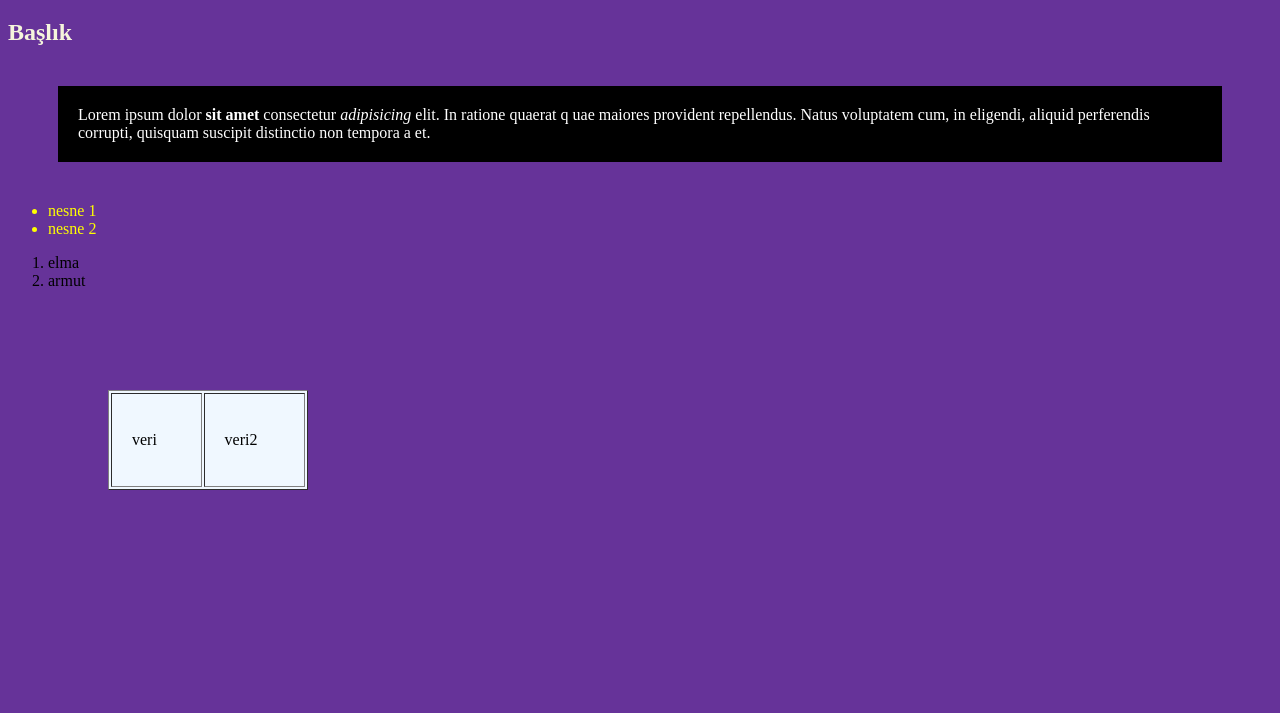
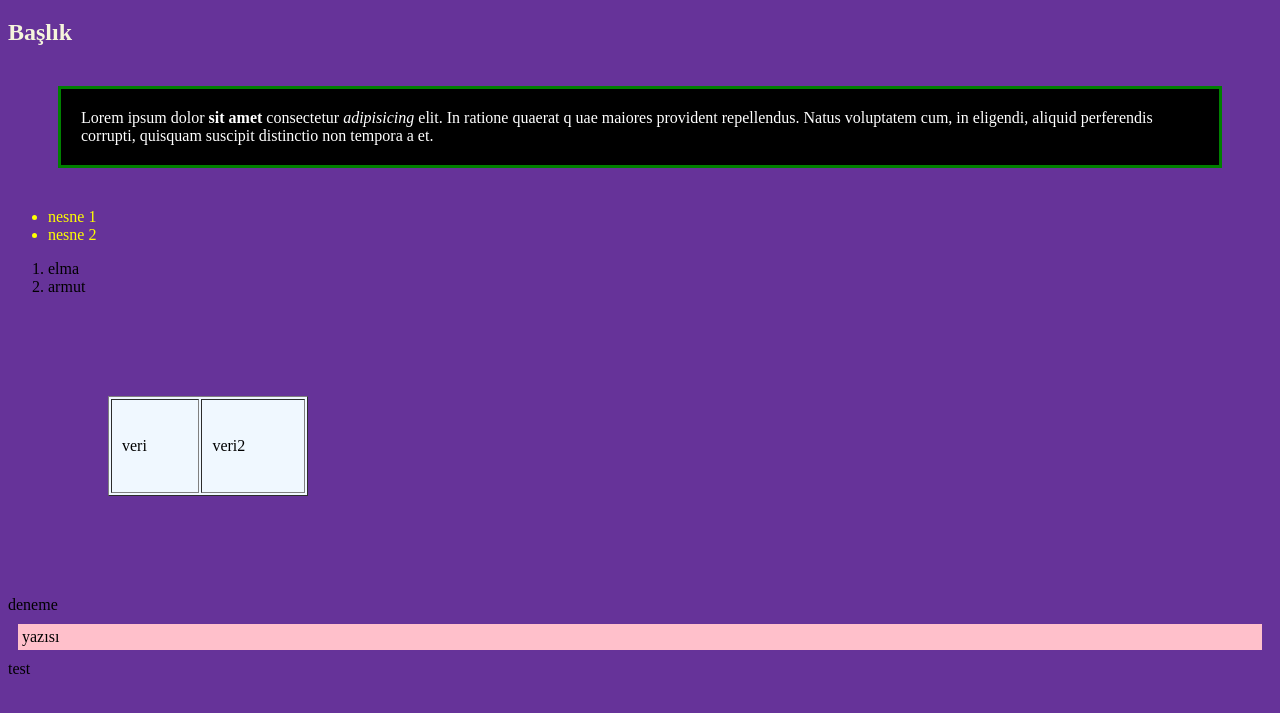
Before and after one commit to dessasin/oylk2019-front-end, a plain HTML site: page Day_2/Example_2/index.html in a window 1280 px wide. Shown: the part 61-774 px from the top of the page. Drawn offline with Linux system fonts and the light colour scheme.

Commit message:
style.css değişti

```diff
--- a/Day_2/Example_2/index.html
+++ b/Day_2/Example_2/index.html
@@ -40,6 +40,10 @@
 
     </table>
 
+
+        <div>deneme <span>yazısı</span></div>
+
+        <div>test</div>
     </body>
 
 </html>
--- a/Day_2/Example_2/style.css
+++ b/Day_2/Example_2/style.css
@@ -37,7 +37,7 @@ p{
     color: white;
     padding: 20px;
     border: 130px;
-    border-color:red;
+    border: 3px solid green;
 
 }
 
@@ -48,5 +48,22 @@ p{
 
 td{
 
-    padding: 20px;
+    padding: 10px;
 }
+
+
+/* inline element özelleştirme*/
+
+span{
+
+    background-color: blue;
+    padding: 4px
+    /*span elementi inline bir element olduğu için margin olarak vereceğimiz boşluklar sağa ve sola doğru verilir*/
+}
+
+div span {
+
+    background-color: pink;
+    margin: 10px;
+    display: block; /*display görüntü biçimini değiştirmek için kullanılan css özelliğidir*/
+}
```
